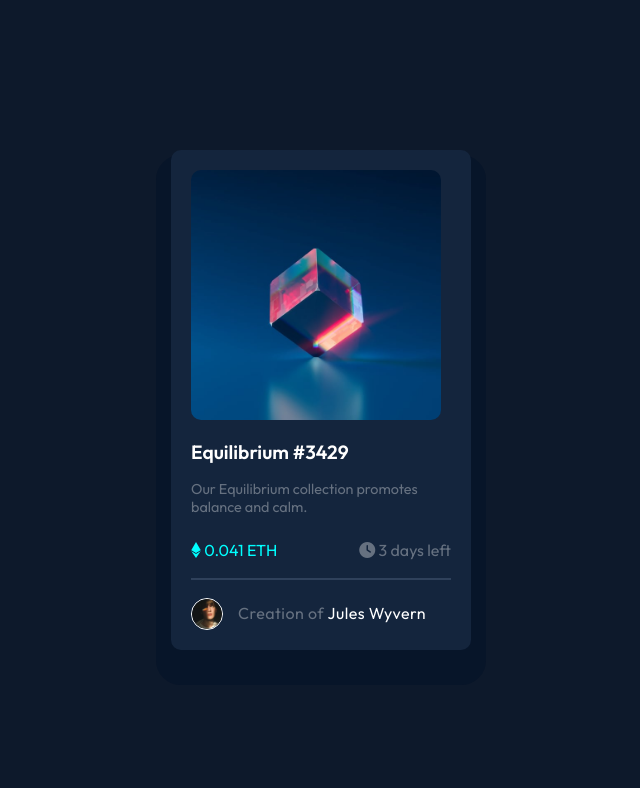
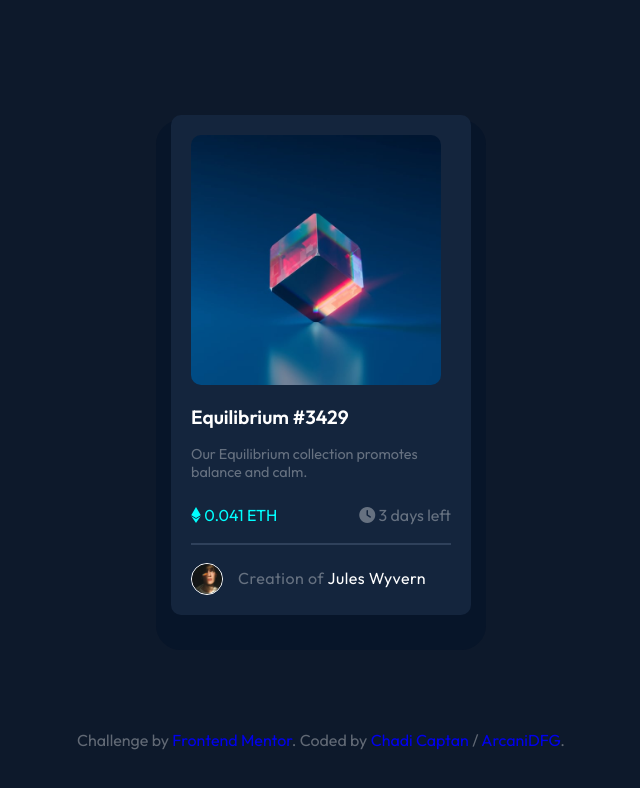
Before and after one commit to ArcaniDFG/NFT-PREVIEW-CARD-HTML-CSS, a plain HTML site: page index.html in a window 1280 px wide. Shown: the whole page, without its empty margins (319-959 px from the left). Drawn offline with Linux system fonts and the light colour scheme.

Commit message:
Finishing It Up

```diff
--- a/index.html
+++ b/index.html
@@ -37,9 +37,10 @@
         </div>
     </div>
 
-    <!-- <div class="attribution ">
-        Challenge by <a href="https://www.frontendmentor.io?ref=challenge " target="_blank ">Frontend Mentor</a>. Coded by <a href="# ">Your Name Here</a>.
-    </div> -->
+   <div class="attribution ">
+    Challenge by <a href="https://www.frontendmentor.io?ref=challenge " target="_blank ">Frontend Mentor</a href=" " target="_black ">. Coded by <a href="https://www.linkedin.com/in/chadi-captan-bb6a36240/ ">Chadi Captan  </a> /
+    <a target="_blank " href="https://www.frontendmentor.io/profile/ArcaniDFG/ ">ArcaniDFG</a>.
+    </div>
 </body>
 
 </html>
--- a/styles.css
+++ b/styles.css
@@ -3,6 +3,7 @@ body {
     font-family: 'Outfit', sans-serif;
     min-height: 100vh;
     display: flex;
+    flex-direction: column;
     margin: 0;
     background-color: hsl(217, 54%, 11%);
 }
@@ -83,3 +84,13 @@ hr {
     margin-top: 4.7px;
     margin-left: 15px;
 }
+
+.attribution {
+    color: rgba(255, 255, 255, 0.348);
+    text-align: center;
+    margin-bottom: 50px;
+}
+
+a {
+    text-decoration: none;
+}
```
